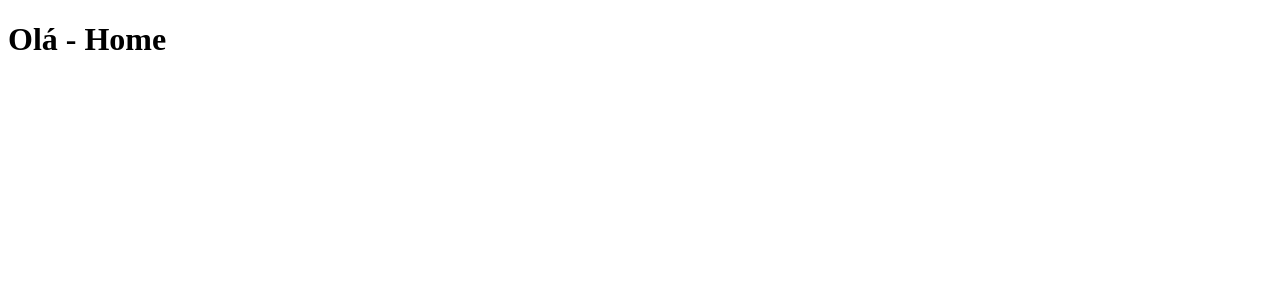
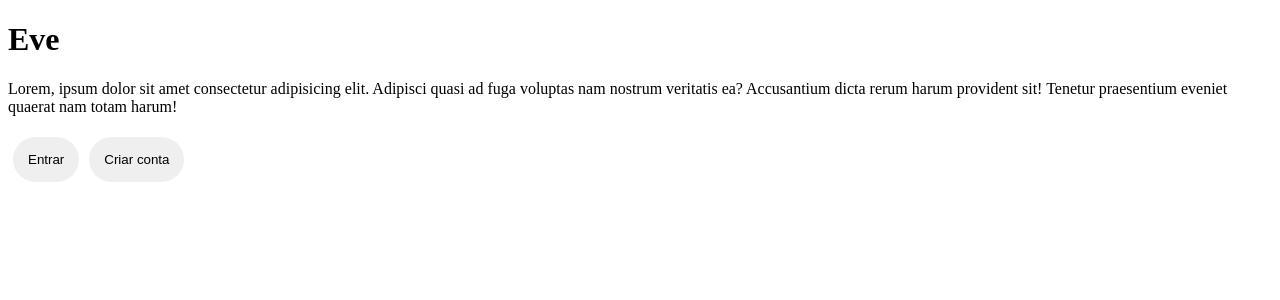
Before and after one commit to ArthurViniciusL/EVE, a React (Create React App) app in the folder eve-app/: page /home in a window 1280 px wide. Shown: the top 300 px of the page. Built offline with nearby package versions, Linux system fonts and the light colour scheme.

Commit message:
Button component

```diff
--- a/eve-app/src/App.jsx
+++ b/eve-app/src/App.jsx
@@ -1,5 +1,4 @@
 import { Home } from "./views/Home";
-
 
 export const App = () => {
     return (
--- /dev/null
+++ b/eve-app/src/components/Button/index.jsx
@@ -0,0 +1,11 @@
+import './style-button.css';
+
+export const Button = ({ID, LABEL, ROUTER }) => {
+    return (
+        <button className="generic-button"
+        key={ID}
+        router={ROUTER}>{LABEL}</button>
+    )
+}
+
+// style={{backgroundColor: BACKGROUND_COLOR}
--- /dev/null
+++ b/eve-app/src/components/Button/style-button.css
@@ -0,0 +1,12 @@
+.generic-button {
+    border: none;
+    padding: 15px;
+    margin: 5px;
+    border-radius: 100px;
+}
+
+.generic-button:hover {
+    color: #fff;
+    font-weight: bold;
+    background-color: blue;
+}
--- a/eve-app/src/styles/style.css
+++ b/eve-app/src/styles/style.css
@@ -0,0 +1,3 @@
+body {
+    background-color: red;
+}
--- a/eve-app/src/views/Home/index.jsx
+++ b/eve-app/src/views/Home/index.jsx
@@ -1,8 +1,14 @@
 import { Component } from "react";
+import { Button } from "../../components/Button";
 
 
 export class Home extends Component {
     render() {
-        return <h1>Olá - Home</h1>
+        return <>
+            <h1>Eve</h1>
+            <p>Lorem, ipsum dolor sit amet consectetur adipisicing elit. Adipisci quasi ad fuga voluptas nam nostrum veritatis ea? Accusantium dicta rerum harum provident sit! Tenetur praesentium eveniet quaerat nam totam harum!</p>
+            <Button LABEL={"Entrar"}></Button>
+            <Button LABEL={"Criar conta"} BACKGROUND_COLOR={"red"}></Button>
+        </>
     }
 }
```
